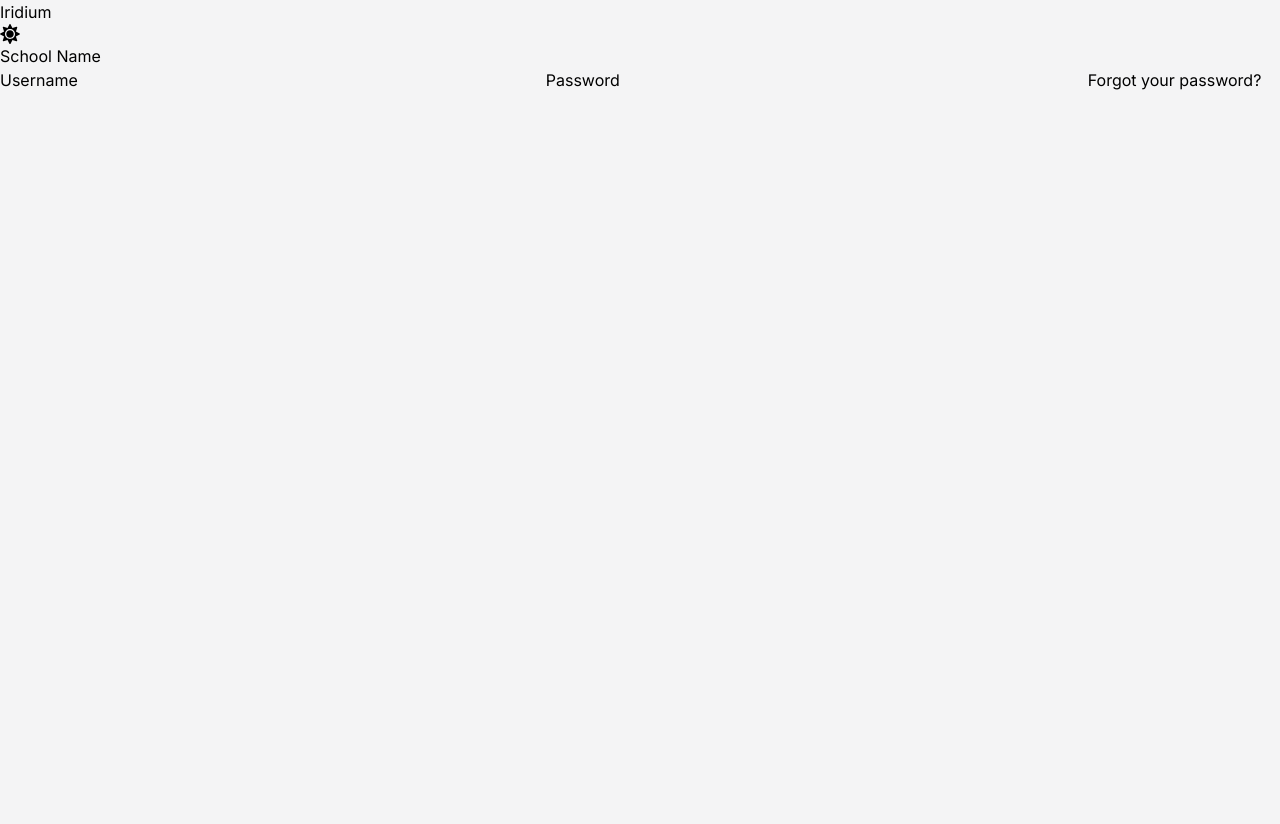
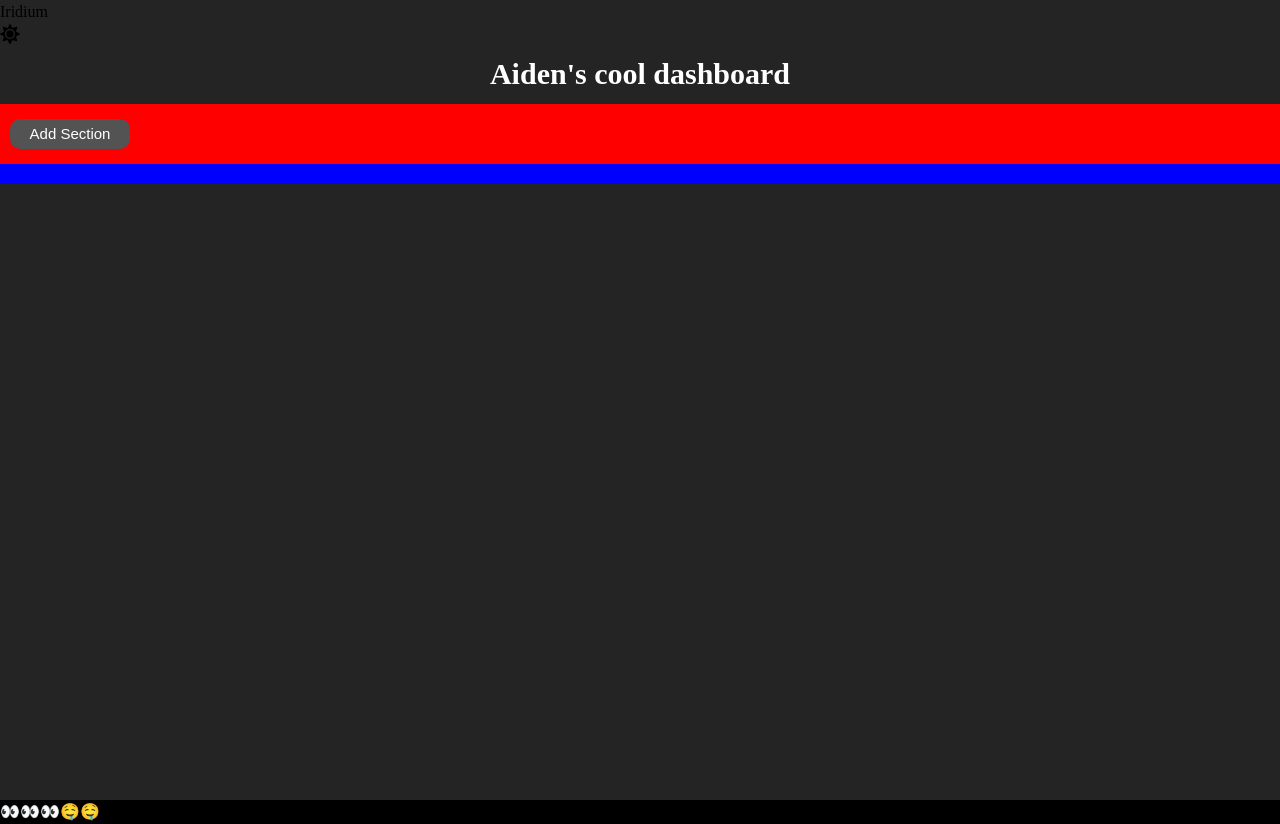
Before and after one commit to iron-hands-team/iridium, a Next.js app in the folder frontend/: page / in a window 1280 px wide. Before the commit the page ends 800 px from the top, so only its background shows below. Built offline with nearby package versions, Linux system fonts and the light colour scheme.

Commit message:
BluePrint for Dashboard

```diff
--- a/frontend/app/globals.css
+++ b/frontend/app/globals.css
@@ -13,3 +13,13 @@
 body {
   @apply bg-zinc-100 dark:bg-zinc-950;
 }
+
+
+p {
+  color: white;
+  font-family: sans-serif;
+}
+
+.section {
+
+}
--- a/frontend/app/layout.tsx
+++ b/frontend/app/layout.tsx
@@ -5,6 +5,7 @@ import { ThemeProvider } from "next-themes";
 import LoginForm from "@/components/auth/login-form";
 import Nav from "@/components/layout/nav";
 import Footer from "@/components/layout/footer";
+import Page from "@/app/page"
 import "./globals.css";
 
 const inter = Inter({
@@ -20,6 +21,8 @@ export default async function RootLayout({ children }: LayoutProps<"/">) {
   const session = await getSession();
 
   return (
+    <Page/>
+    /*
     <html
       lang="en"
       className={`${inter.variable} h-full antialiased`}
@@ -37,7 +40,10 @@ export default async function RootLayout({ children }: LayoutProps<"/">) {
             <LoginForm />
           )}
         </ThemeProvider>
+
       </body>
-    </html>
+
+    </html>*/
+
   );
 }
--- a/frontend/app/page.tsx
+++ b/frontend/app/page.tsx
@@ -1,12 +1,61 @@
+"use client";
+import { useState } from "react";
 import Footer from "../components/layout/footer";
+import "./globals.css";
+import Btn from "@/components/ui/btn";
+import Nav from "@/components/layout/nav";
+
+
+// my plan is to create a simple database first
+// this database stores attendee's info
+// then loads here
+// the class is temporary
+
+class TestClass {
+  asd : string;
+  constructor(asd: string) {
+    this.asd = asd;
+  }
+}
+
 
 export default function Home() {
+  // example list full of stuff
+  const [test, setTest] = useState<TestClass[]>([]);
+  function addTest() {
+    setTest([...test, new TestClass("asdasd")])
+  }
+
   return (
-    <div>
-      <h1 className="text-white text-3xl text-center font-bold">
-        Hello world!
-      </h1>
-      <Footer/>
-    </div>
+    <html style={{ backgroundColor: ""}}>
+      <body>
+        <div style={{ backgroundColor: "blue", height: "100vh"}}>
+
+          <div style={{backgroundColor: "#242424", height: "100%", }}>
+
+            <Nav></Nav>
+
+            <h1 className="text-white text-3xl text-center font-bold" style={{height: "60px", display: "flex", alignItems: "center", justifyContent: "center"}}>
+              Aiden's cool dashboard
+            </h1>
+
+            <div style={{backgroundColor: "red", display: "flex", gap: "20px", height: "60px", alignItems: "center", padding: 10}}>
+
+              <Btn onClick={addTest}><p style={{fontSize: "15px",cursor: "pointer"}}>Add Section</p></Btn>
+            </div>
+
+
+            <div style={{backgroundColor: "blue", display: "flex", alignItems: "center", flexDirection: "column", gap: "20px", padding: 10}}>
+              {test.map((_, i) => (
+                <div key={i} style={{width: "80%", height: "100px", backgroundColor: "#9b9999"}}>
+                    <p>{_.asd}</p>
+                  </div>
+              ))}
+            </div>
+          </div>
+        </div>
+        <Footer/>
+      </body>
+    </html>
   );
 }
--- a/frontend/components/auth/login-form.tsx
+++ b/frontend/components/auth/login-form.tsx
@@ -50,7 +50,6 @@ function LoginForm() {
       </label>
       <Link href="/reset">Forgot your password?</Link>
       {error && <div className="text-red-500">{error}</div>}
-      <Btn />
     </form>
   );
 }
--- a/frontend/components/layout/footer.tsx
+++ b/frontend/components/layout/footer.tsx
@@ -1,7 +1,9 @@
 "use client";
 
 function Footer() {
-  return <footer>Footer</footer>;
+  return <footer style={{backgroundColor: "black"}}>
+    <p>👀👀👀🤤🤤</p>
+  </footer>
 }
 
 export default Footer;
--- a/frontend/components/layout/nav.tsx
+++ b/frontend/components/layout/nav.tsx
@@ -2,9 +2,10 @@ import NavTheme from "./nav-theme";
 
 function Nav() {
   return (
-    <nav>
+    <nav >
       Iridium
-      <NavTheme />
+      <NavTheme/>
+
     </nav>
   );
 }
--- a/frontend/components/ui/btn.tsx
+++ b/frontend/components/ui/btn.tsx
@@ -1,7 +1,19 @@
 "use client";
 
-function Btn() {
-  return <button></button>;
+type ButtonProps = {
+    onClick: () => void;
+    children: React.ReactNode;
+};
+
+
+function Btn({onClick , children} : ButtonProps) {
+  return <button
+  style={{backgroundColor: "#535353", width: "120px", height: "30px", borderRadius: "10px"
+  }}
+  onClick={onClick}
+  >
+    {children}
+  </button>;
 }
 
 export default Btn;
```
